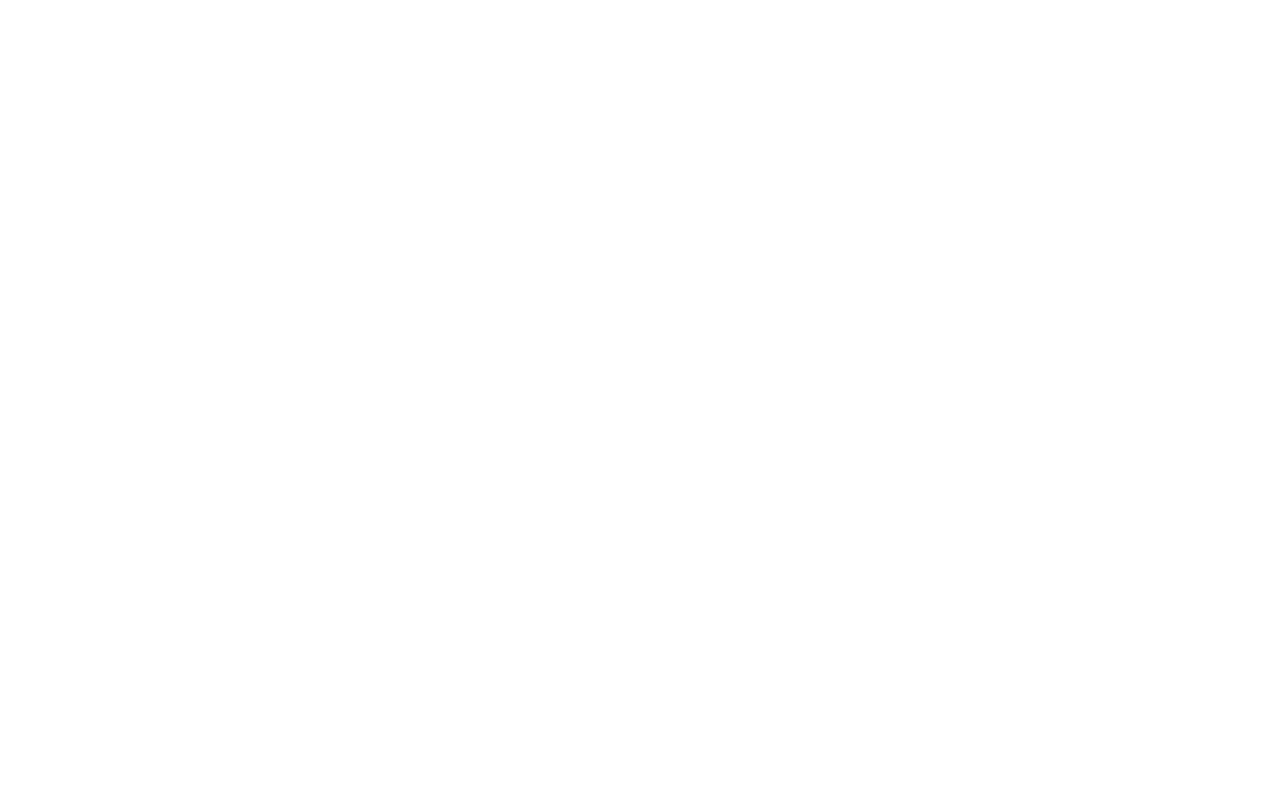
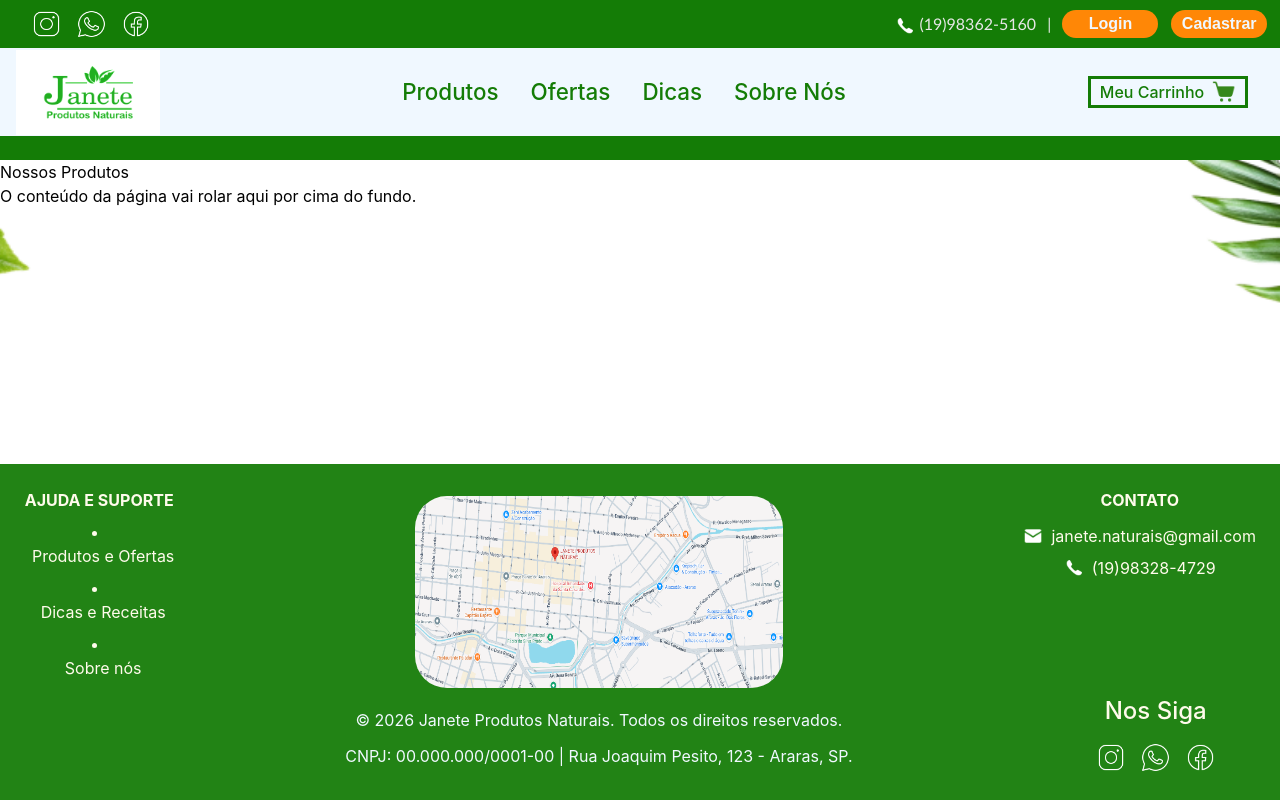
Before and after one commit to SeuByte/JaneteFront, a React (Vite) app in the folder janete-front/: page /produtos in a window 1280 px wide. Before the commit this address had no page. Built offline with nearby package versions, Linux system fonts and the light colour scheme.

Commit message:
Implementa background ao fundo da page

```diff
--- a/janete-front/src/components/Navbar.jsx
+++ b/janete-front/src/components/Navbar.jsx
@@ -52,7 +52,7 @@
           </div>
       </div>
 
-      <div className='bg-[#147C06] mt-2 h-6 w-full'>
+      <div className='bg-[#147C06]  h-6 w-full'>
       </div>
 
 
--- a/janete-front/src/navBar.css
+++ b/janete-front/src/navBar.css
@@ -104,8 +104,9 @@
 .ctnpae {
     display: flex;
     justify-content: center;
-    margin-top: 1rem;
+
     align-items: center;
+    background-color: aliceblue;
 
 }
 
--- /dev/null
+++ b/janete-front/src/pages/ProdutosPage.jsx
@@ -0,0 +1,17 @@
+import '../produtos.css';
+
+export default function Produtos() {
+  return (
+    <>
+      {/* Esta div serve APENAS para segurar o background */}
+      <div className="app-background" />
+
+      {/* Todo o conteúdo da sua página de produtos vai aqui dentro */}
+      <div className="app-content">
+        <h1>Nossos Produtos</h1>
+        {/* Adicione aqui a sua lista de produtos, cards, etc. */}
+        <p>O conteúdo da página vai rolar aqui por cima do fundo.</p>
+      </div>
+    </>
+  );
+}
--- /dev/null
+++ b/janete-front/src/produtos.css
@@ -0,0 +1,23 @@
+.app-background {
+    position: fixed;
+    top: 0;
+    left: 0;
+    width: 100vw;
+    height: 100vh;
+
+    /* Substitua pelo seu background (imagem ou gradiente) */
+    background-image: url('./assets/FundoProdutosJ.png');
+    background-size: cover;
+    background-position: center;
+    background-repeat: no-repeat;
+
+    /* Garante que o fundo fique atrás de todos os botões, textos e inputs */
+    z-index: -1;
+}
+
+.app-content {
+    position: relative;
+    z-index: 1;
+    /* Aqui seu conteúdo pode ter a altura que quiser,
+       o fundo vai continuar fixo lá atrás */
+}
--- a/janete-front/src/routes/AppRoutes.jsx
+++ b/janete-front/src/routes/AppRoutes.jsx
@@ -8,6 +8,7 @@
 import Dashboard from "../pages/DashboardPage";
 import Login from "../pages/LoginPage";
 import Checkout from "../pages/CheckoutPage";
+import Produtos from "../pages/ProdutosPage"
 
 export default function AppRoutes() {
   return (
@@ -17,6 +18,8 @@
           <Route path="/" element={<Home />} />
           <Route path="/dashboard" element={<Dashboard />} />
           <Route path="/checkout" element={<Checkout />} />
+          <Route path="/produtos" element={<Produtos />} />
+
         </Route>
 
         <Route path="/login" element={<Login />} />
```
Also changed, not shown: janete-front/src/assets/FundoProdutosJ.png (added).
